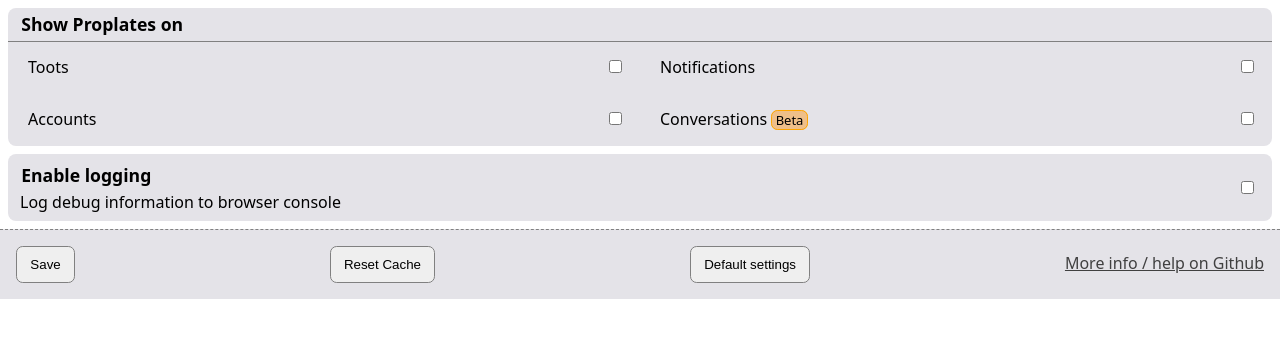
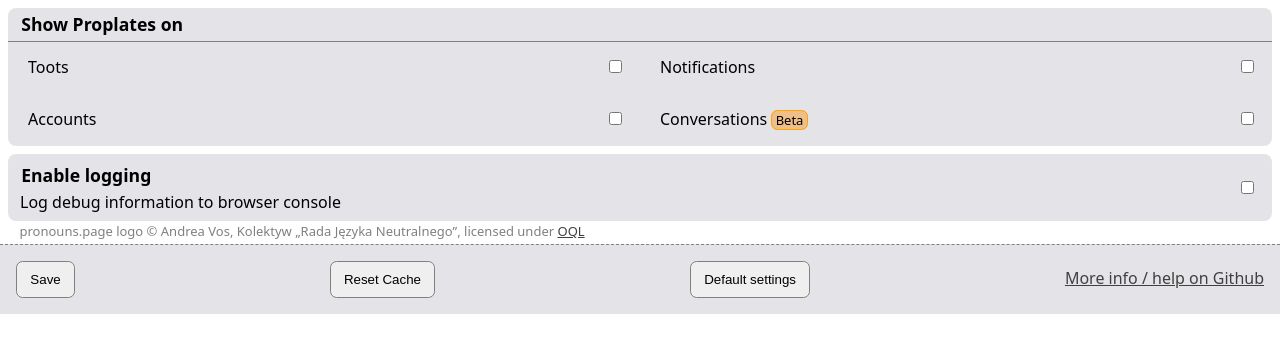
Before and after one commit to ItsVipra/ProToots, a website with bundled scripts: page src/options/options.html in a window 1280 px wide. Built offline with nearby package versions, Linux system fonts and the light colour scheme.

Commit message:
add copyright disclaimer

```diff
--- a/src/options/options.css
+++ b/src/options/options.css
@@ -114,6 +114,15 @@ a {
 	font-size: small;
 }
 
+.legal {
+	color: grey;
+	font-size: small;
+	display: flex;
+	margin: 0.25em;
+	margin-left: 1.5em;
+	margin-top: -0.5em;
+}
+
 @media (prefers-color-scheme: dark) {
 	body {
 		background-color: #1c1b22;
--- a/src/options/options.html
+++ b/src/options/options.html
@@ -41,6 +41,12 @@
 				</div>
 				<input type="checkbox" id="logging" name="logging" aria-describedby="logging-description" />
 			</div>
+			<div class="legal">
+				<span
+					>pronouns.page logo © Andrea Vos, Kolektyw „Rada Języka Neutralnego”, licensed under
+					<a href="https://en.pronouns.page/license">OQL</a></span
+				>
+			</div>
 			<div class="footer">
 				<button type="submit">Save</button>
 				<button id="resetbutton" type="button">Reset Cache</button>
```
